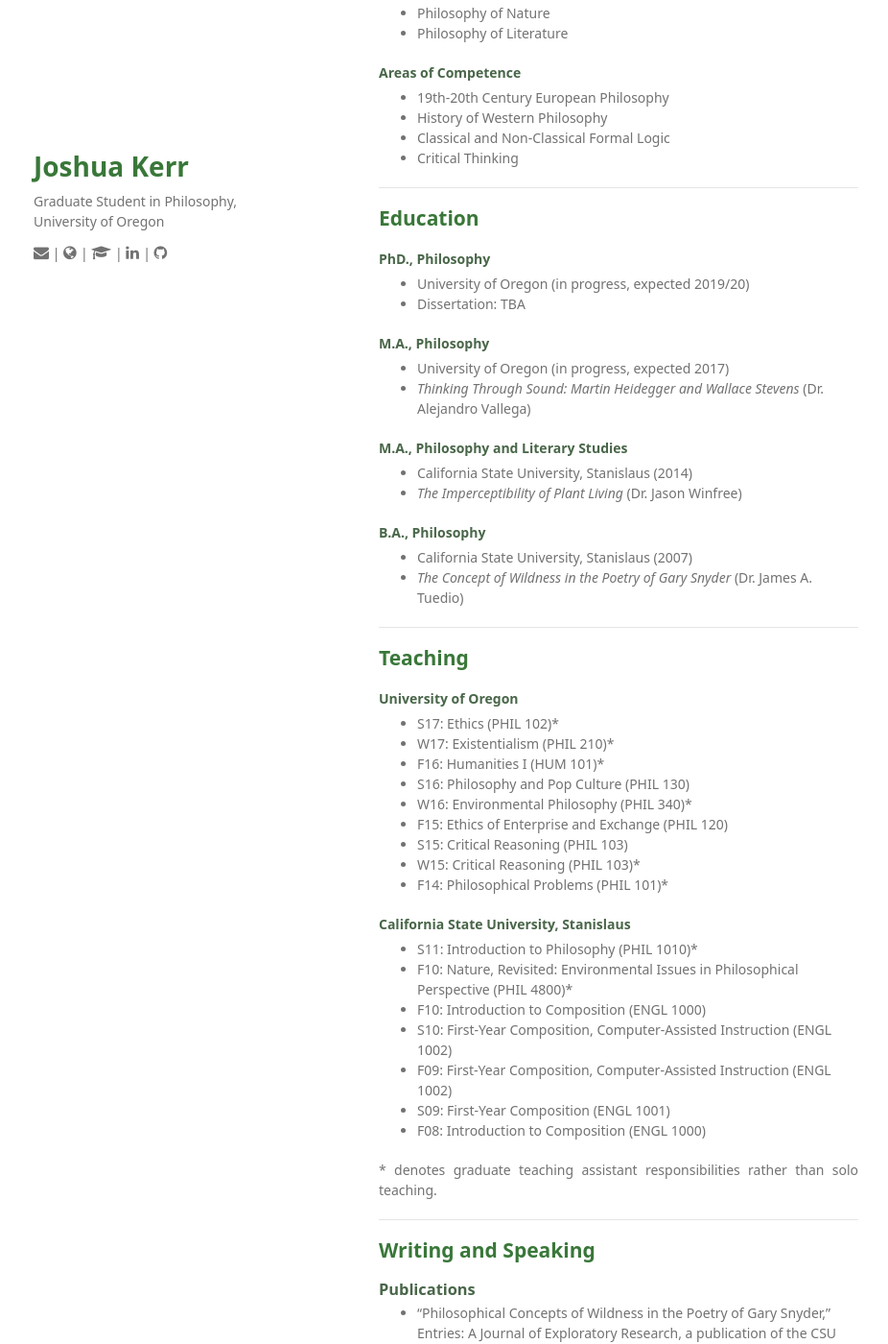
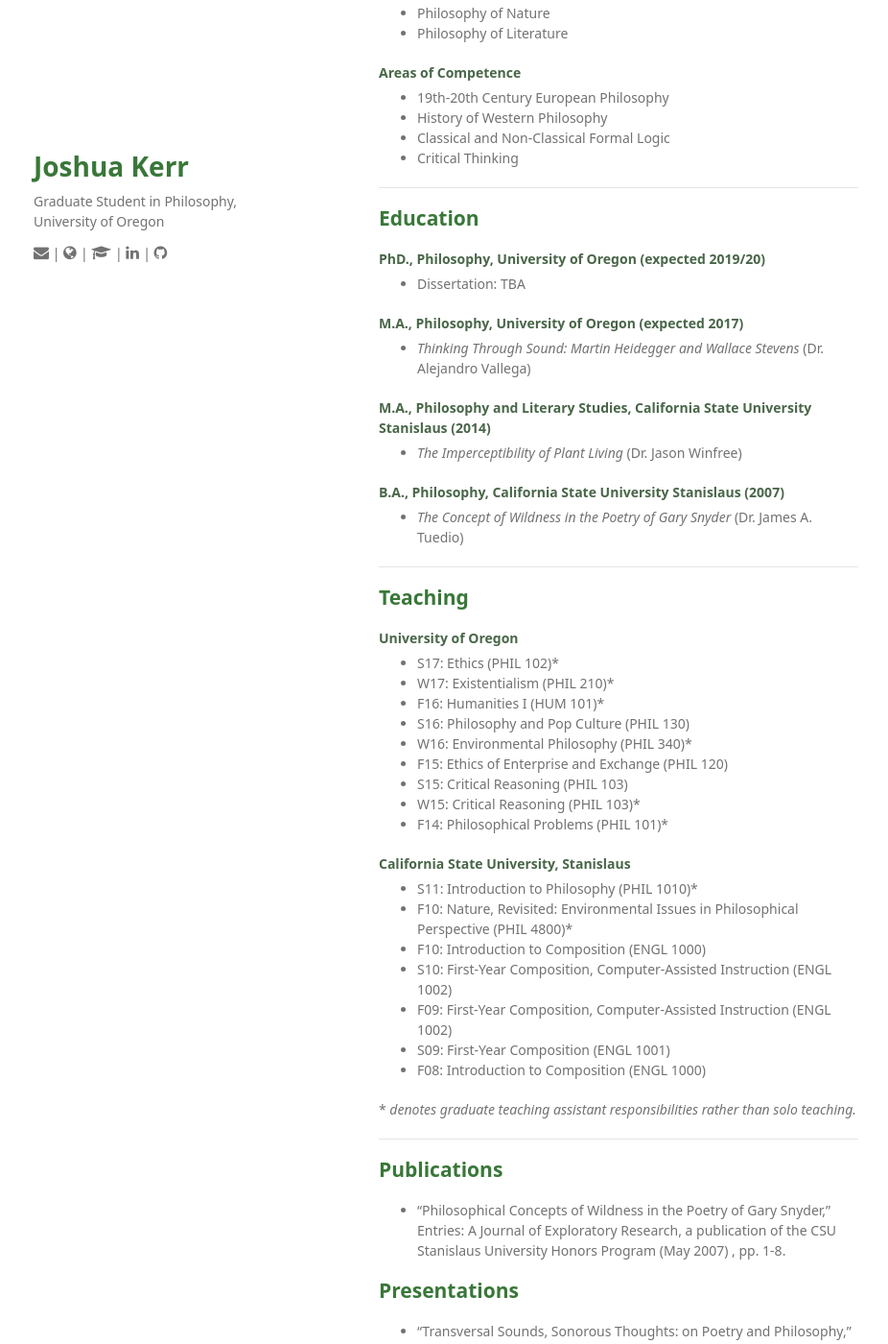
Before and after one commit to joshuakerr/joshuakerr.github.io.old, a Jekyll site: the page built from pages/cv.md, in a window 1280 px wide and 1400 px high, scrolled down 224 px. Shown: the whole window at 96% size, without its empty margins (175-1101 px from the left). Built offline with Jekyll 4.4.1, drawn with Linux system fonts in a browser that asks for light colours; a script that is not in the unit is left out.

Commit message:
formatting

```diff
--- a/pages/cv.md
+++ b/pages/cv.md
@@ -20,20 +20,16 @@
 
 ## Education
 
-#### PhD., Philosophy
-- University of Oregon (in progress, expected 2019/20)
+#### PhD., Philosophy, University of Oregon (expected 2019/20)
 - Dissertation: TBA
 
-#### M.A., Philosophy
-- University of Oregon (in progress, expected 2017)
+#### M.A., Philosophy, University of Oregon (expected 2017)
 - *Thinking Through Sound: Martin Heidegger and Wallace Stevens* (Dr. Alejandro Vallega)
 
-#### M.A., Philosophy and Literary Studies
-- California State University, Stanislaus (2014)
+#### M.A., Philosophy and Literary Studies, California State University Stanislaus (2014)
 - *The Imperceptibility of Plant Living* (Dr. Jason Winfree)
 
-#### B.A., Philosophy
-- California State University, Stanislaus (2007)
+#### B.A., Philosophy, California State University Stanislaus (2007)
 - *The Concept of Wildness in the Poetry of Gary Snyder* (Dr. James A. Tuedio)
 
 ---
@@ -60,16 +56,14 @@
 - S09: First-Year Composition (ENGL 1001)
 - F08: Introduction to Composition (ENGL 1000)
 
-\* denotes graduate teaching assistant responsibilities rather than solo teaching.
+\* *denotes graduate teaching assistant responsibilities rather than solo teaching.*
 
 ---
 
-## Writing and Speaking
-
-### Publications
+## Publications
 - "Philosophical Concepts of Wildness in the Poetry of Gary Snyder," Entries: A Journal of Exploratory Research, a publication of the CSU Stanislaus University Honors Program (May 2007) , pp. 1-8.
 
-### Presentations
+## Presentations
 - "Transversal Sounds, Sonorous Thoughts: on Poetry and Philosophy," Transformable Identities Conference, Oregon State University, March 10-11, 2017
 - "Rodolfo Kusch's Philosophical Logic," Trans-American Experience Conference, University of Oregon, November 5-6, 2015
 - "Comets and Volcanoes: Calvino and the Festivity of Language," The Seventh Annual Meeting of The Pacific Association for the Continental Tradition, Seattle University, September 24-26, 2015
```
